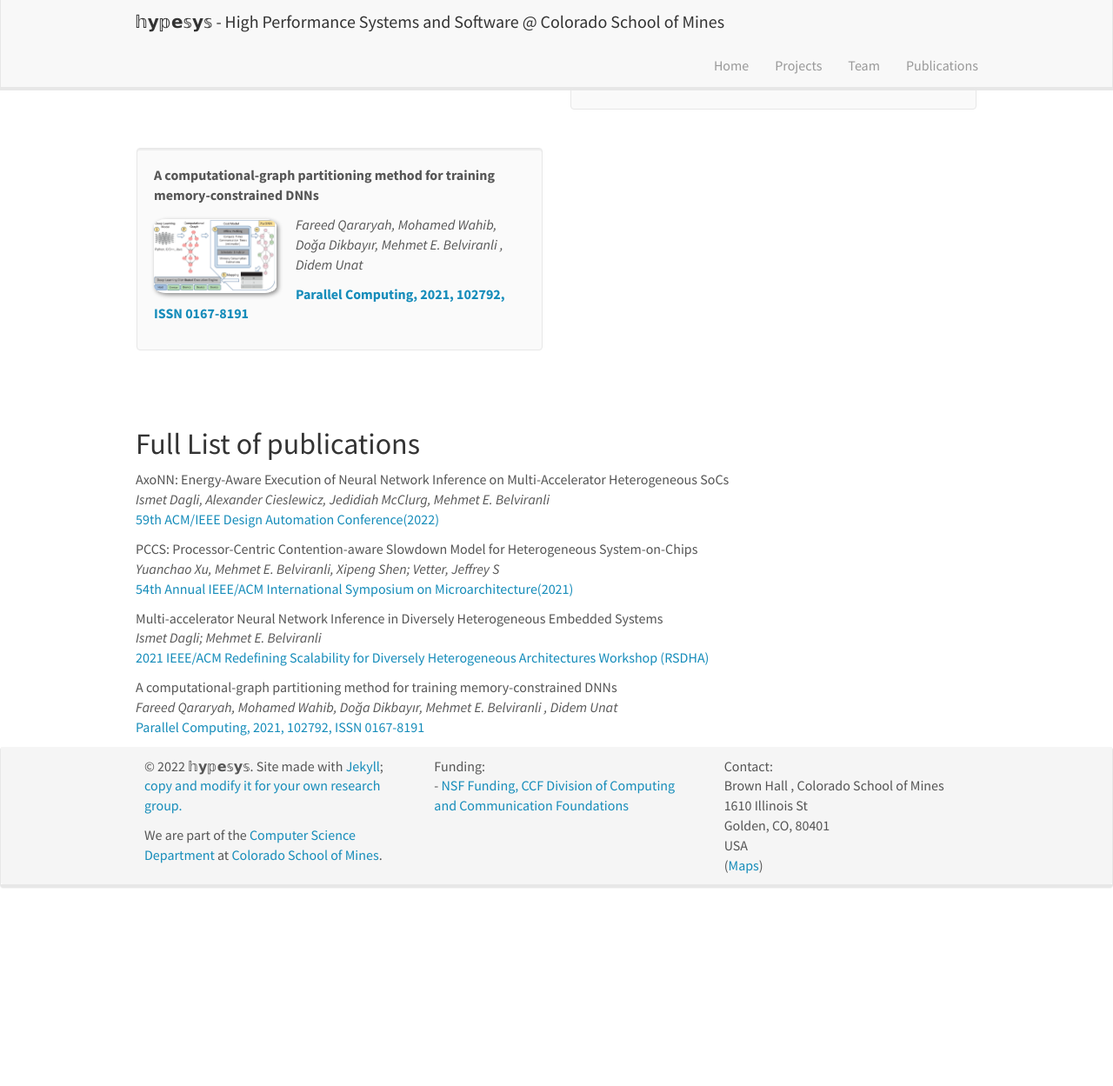
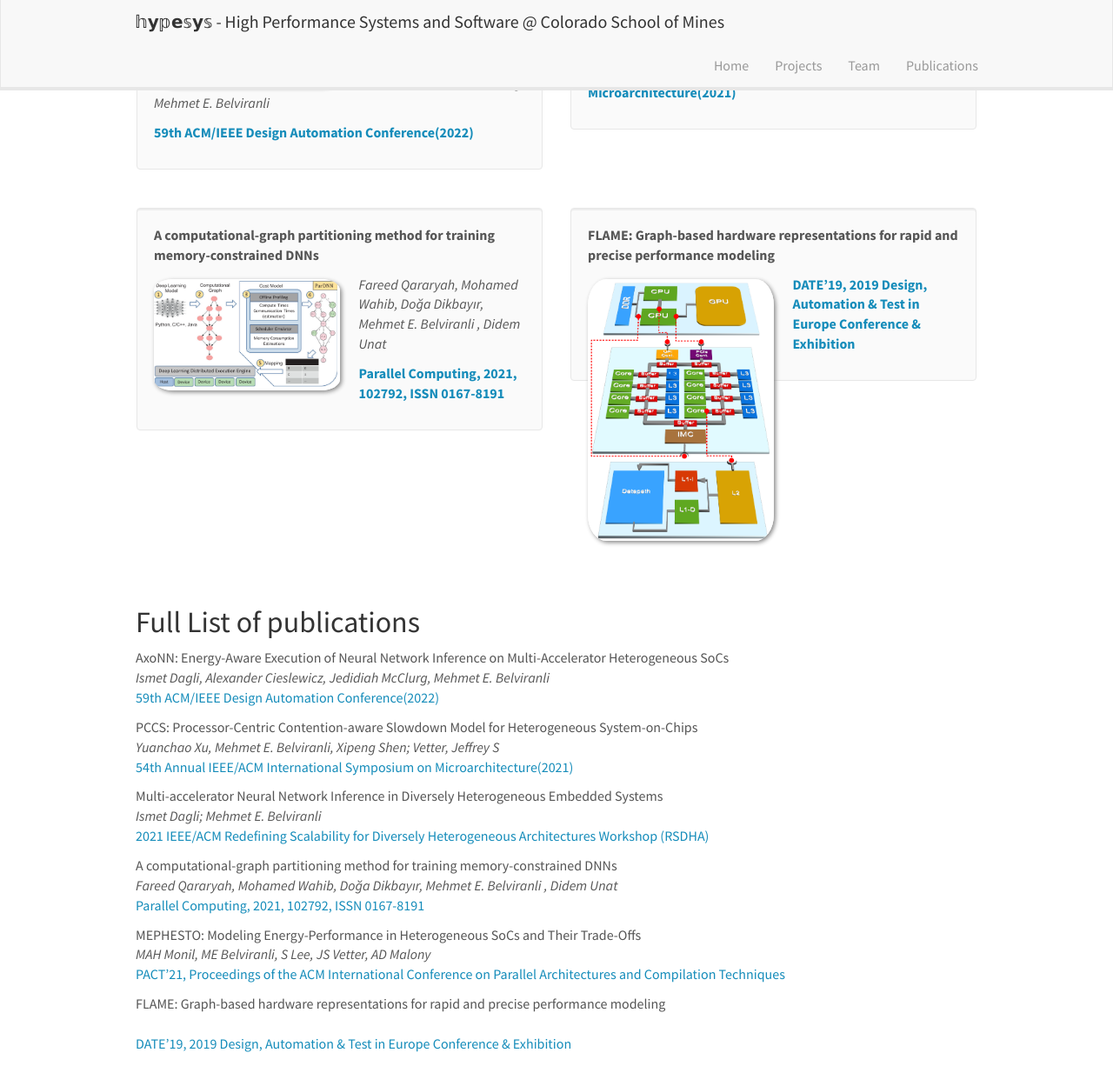
Before and after one commit to hypesys/hypesys.github.io, a Jekyll site: the page built from _pages/publications.md, in a window 1280 px wide and 1400 px high, scrolled down 527 px. Shown: the top 1249 px of the window at 87% size. Built offline with Jekyll 4.4.1, drawn with Linux system fonts in a browser that asks for light colours; nearby versions of some CDN libraries; before the commit the page ends 1570 px from its top, so only the background shows below that.

Commit message:
more publication

```diff
--- a/_data/publist.yml
+++ b/_data/publist.yml
@@ -37,6 +37,227 @@
     display: Parallel Computing, 2021, 102792, ISSN 0167-8191
   highlight: 1
   news2:
+
+- title: "MEPHESTO: Modeling Energy-Performance in Heterogeneous SoCs and Their Trade-Offs"
+  image:
+  description:
+  authors: MAH Monil, ME Belviranli, S Lee, JS Vetter, AD Malony
+  link:
+    url: https://dl.acm.org/doi/abs/10.1145/3410463.3414671
+    display: PACT'21, Proceedings of the ACM International Conference on Parallel Architectures and Compilation Techniques
+  highlight: 0
+  news2:
+
+- title: "FLAME: Graph-based hardware representations for rapid and precise performance modeling"
+  image: date19.png
+  description:
+  authors:
+  link:
+    url: https://ieeexplore.ieee.org/abstract/document/8747521
+    display: DATE'19, 2019 Design, Automation & Test in Europe Conference & Exhibition
+  highlight: 1
+  news2:
+
+- title: ""
+  image:
+  description:
+  authors:
+  link:
+    url:
+    display:
+  highlight: 0
+  news2:
+
+- title: ""
+  image:
+  description:
+  authors:
+  link:
+    url:
+    display:
+  highlight: 0
+  news2:
+
+- title: ""
+  image:
+  description:
+  authors:
+  link:
+    url:
+    display:
+  highlight: 0
+  news2:
+
+- title: ""
+  image:
+  description:
+  authors:
+  link:
+    url:
+    display:
+  highlight: 0
+  news2:
+
+- title: ""
+  image:
+  description:
+  authors:
+  link:
+    url:
+    display:
+  highlight: 0
+  news2:
+
+- title: ""
+  image:
+  description:
+  authors:
+  link:
+    url:
+    display:
+  highlight: 0
+  news2:
+
+- title: ""
+  image:
+  description:
+  authors:
+  link:
+    url:
+    display:
+  highlight: 0
+  news2:
+
+- title: ""
+  image:
+  description:
+  authors:
+  link:
+    url:
+    display:
+  highlight: 0
+  news2:
+
+- title: ""
+  image:
+  description:
+  authors:
+  link:
+    url:
+    display:
+  highlight: 0
+  news2:
+
+- title: ""
+  image:
+  description:
+  authors:
+  link:
+    url:
+    display:
+  highlight: 0
+  news2:
+
+- title: ""
+  image:
+  description:
+  authors:
+  link:
+    url:
+    display:
+  highlight: 0
+  news2:
+
+- title: ""
+  image:
+  description:
+  authors:
+  link:
+    url:
+    display:
+  highlight: 0
+  news2:
+
+- title: ""
+  image:
+  description:
+  authors:
+  link:
+    url:
+    display:
+  highlight: 0
+  news2:
+
+- title: ""
+  image:
+  description:
+  authors:
+  link:
+    url:
+    display:
+  highlight: 0
+  news2:
+
+- title: ""
+  image:
+  description:
+  authors:
+  link:
+    url:
+    display:
+  highlight: 0
+  news2:
+
+- title: ""
+  image:
+  description:
+  authors:
+  link:
+    url:
+    display:
+  highlight: 0
+  news2:
+
+- title: ""
+  image:
+  description:
+  authors:
+  link:
+    url:
+    display:
+  highlight: 0
+  news2:
+
+- title: ""
+  image:
+  description:
+  authors:
+  link:
+    url:
+    display:
+  highlight: 0
+  news2:
+
+- title: ""
+  image:
+  description:
+  authors:
+  link:
+    url:
+    display:
+  highlight: 0
+  news2:
+
+- title: ""
+  image:
+  description:
+  authors:
+  link:
+    url:
+    display:
+  highlight: 0
+  news2:
+
 
 # - title: "Measuring local moiré lattice heterogeneity of twisted bilayer graphene"
 #   image: TBG_SL.png
--- a/_pages/publications.md
+++ b/_pages/publications.md
@@ -28,7 +28,7 @@ permalink: /publications/
 <div class="col-sm-6 clearfix">
  <div class="well">
   <pubtit>{{ publi.title }}</pubtit>
-  <img src="{{ site.url }}{{ site.baseurl }}/images/pubpic/{{ publi.image }}" class="img-responsive" width="33%" style="float: left" />
+  <img src="{{ site.url }}{{ site.baseurl }}/images/pubpic/{{ publi.image }}" class="img-responsive" width="50%" style="float: left" />
   <p>{{ publi.description }}</p>
   <p><em>{{ publi.authors }}</em></p>
   <p><strong><a href="{{ publi.link.url }}">{{ publi.link.display }}</a></strong></p>
```
